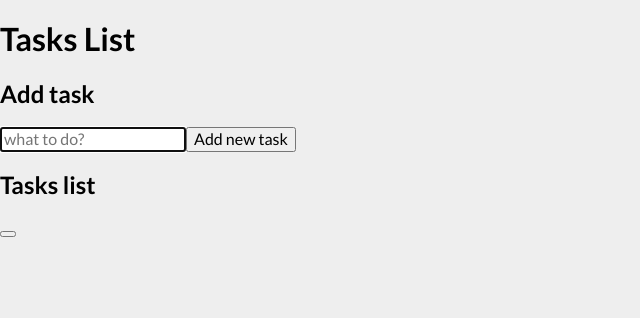
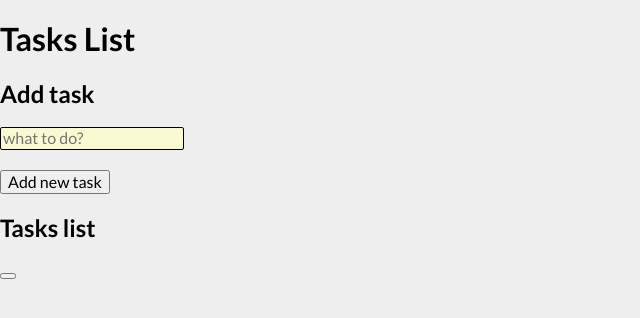
Before and after one commit to RobFyd/practice-in-react, a React (Create React App) app: page / in a window 1280 px wide. Shown: the top 318 px of the page, without its empty margins (0-640 px from the left). Built offline with nearby package versions, Linux system fonts and the light colour scheme.

Commit message:
Form component for task input added

```diff
--- a/src/App.js
+++ b/src/App.js
@@ -1,3 +1,5 @@
+import Form from "./Form";
+
 const tasks = [
   {
     id: 1,
@@ -19,10 +21,7 @@ function App() {
       <h1>Tasks List</h1>
       <div>
         <h2>Add task</h2>
-        <form className="form">
-          <input className="form__field" placeholder="what to do?" autoFocus />
-          <button className="form__button">Add new task</button>
-        </form>
+        <Form />
       </div>
       <div>
         <div>
--- /dev/null
+++ b/src/Form/index.js
@@ -0,0 +1,11 @@
+import "./style.css";
+
+const Form = () => (
+  <form className="form">
+    <input className="form__field" placeholder="what to do?" autoFocus />
+    <button className="form__button">Add new task</button>
+  </form>
+);
+
+
+export default Form;
--- /dev/null
+++ b/src/Form/style.css
@@ -0,0 +1,15 @@
+.form__field {
+    display: flex;
+    justify-content: space-between;
+    align-items: center;
+    margin-bottom: 20px;
+    border: solid 1px black;
+    border-radius: 2px;
+}
+
+.form__field:focus {
+    background-color: lightgoldenrodyellow;
+    outline: none;
+    border: solid 1px black;
+    border-radius: 2px;
+}
```
